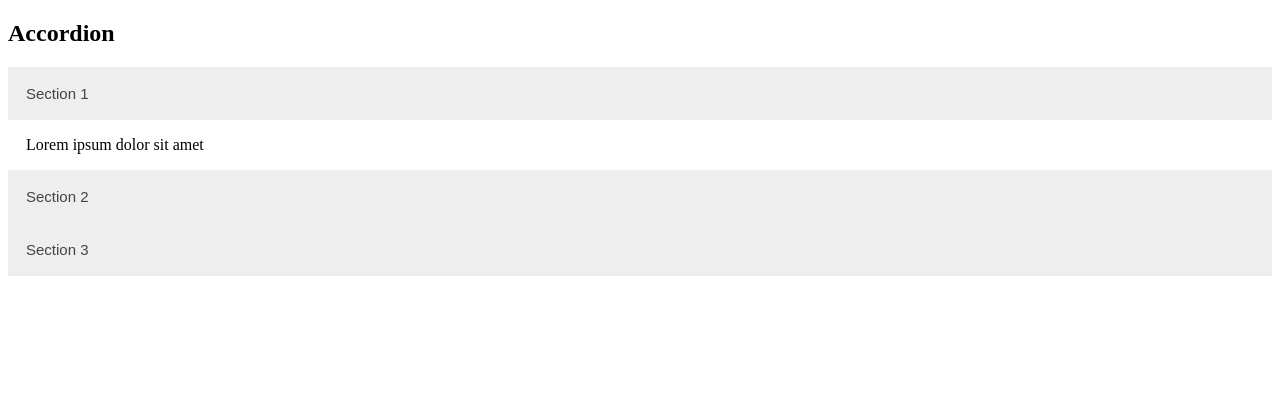
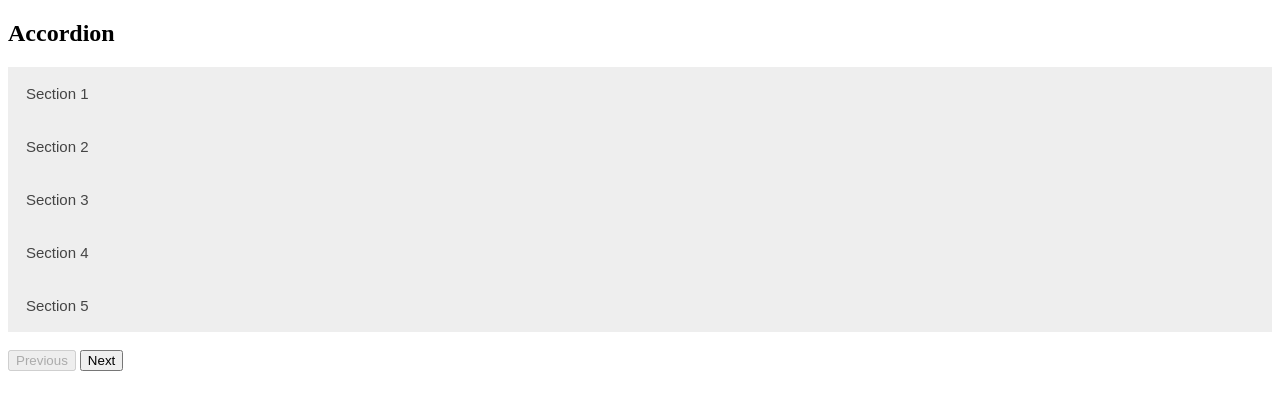
Before and after one commit to suhel-xpendablez/courseTutor, a plain HTML site: page index.html in a window 1280 px wide. Both pictures are taken after a click on the button "Section 1". Drawn offline with Linux system fonts and the light colour scheme.

Commit message:
include previous and next button to handle accordian

```diff
--- a/index.html
+++ b/index.html
@@ -35,13 +35,26 @@ div.panel.show {
   <h2>Accordion</h2>
   <div id="mainDiv">
 
-  </div>
+  </div><br>
+  <button type="button" onClick="setPrevNext('prev')" id="prevBtn">Previous</button>
+  <button type="button" onClick="setPrevNext('next')" id="nextBtn">Next</button>
 
 </body>
 <script type="text/javascript">
-var model = [{name:'Section 1',content:'Lorem ipsum dolor sit amet'},{name:'Section 2',content:'Lorem ipsum dolor sit amet'},{name:'Section 3',content:'Lorem ipsum dolor sit amet'}];
+var model = [
+  {name:'Section 1',content:'Section 1 is open. Lorem ipsum dolor sit amet'},
+  {name:'Section 2',content:'Section 2 is open. Lorem ipsum dolor sit amet'},
+  {name:'Section 3',content:'Section 3 is open. Lorem ipsum dolor sit amet'},
+  {name:'Section 4',content:'Section 4 is open. Lorem ipsum dolor sit amet'},
+  {name:'Section 5',content:'Section 5 is open. Lorem ipsum dolor sit amet'}
+];
+
 var mainDiv = document.getElementById('mainDiv');
-//var acc = document.getElementsByClassName("accordion");
+var previousBtn = document.getElementById('prevBtn');
+var nextBtn = document.getElementById('nextBtn');
+var currentSection = 0;
+var count = currentSection || 0;
+
 function setAccordian(){
   for (var i = 0; i < model.length; i++) {
     var elem = document.createElement('button');
@@ -49,32 +62,96 @@ function setAccordian(){
     var div = document.createElement('div');
     var pTag = document.createElement('p');
     div.setAttribute("class", "panel");
-
     elem.innerHTML = model[i].name;
     pTag.innerHTML = model[i].content;
+
     div.append(pTag);
     mainDiv.append(elem);
     mainDiv.append(div);
+
+    if(i == (currentSection || 0)){
+      if(currentSection > 0){
+        div.style.display = 'block';
+        previousBtn.disabled = false;
+      }else {
+        div.style.display = 'block';
+        previousBtn.disabled = true;
+      }
+      count++;
+    }
+
     elem.addEventListener('click', (function(i){
       return function(){
-        var panel = document.getElementsByClassName("panel");
-        if(panel[i].style.display == 'block'){
-          panel[i].style.display = 'none';
+        if(i == 0){
+          console.log("i",i);
+          previousBtn.disabled = true;
+          nextBtn.disabled = false;
+          setToggleDiv(i);
+          currentSection = i;
+          count = i;
         }else {
-          panel[i].style.display = 'block';
-        }
+          console.log("i",i);
+          previousBtn.disabled = false;
+          nextBtn.disabled = false;
+          setToggleDiv(i);
+          currentSection = i;
+          count = i;
+         }
+
       }
     })(i));
   }
 }
 setAccordian();
 
+function setToggleDiv(i){
+  var panel = document.getElementsByClassName("panel");
+  for (var j = 0; j < model.length; j++) {
+    if(j == i){
+      if(panel[i].style.display == 'block'){
+        panel[i].style.display = 'none';
+      }else {
+        panel[i].style.display = 'block';
+      }
+    }else {
+      panel[j].style.display = 'none';
+    }
+  }
+  // if(panel[i].style.display == 'block'){
+  //   panel[i].style.display = 'none';
+  // }else {
+  //   panel[i].style.display = 'block';
+  // }
+}
+
+function setPrevNext(action){
+  var panel = document.getElementsByClassName("panel");
+  if(action == 'prev'){
+    console.log(count);
+    if(count == 1){
+      previousBtn.disabled = true;
+      panel[count-1].style.display = 'block';
+      panel[count].style.display = 'none';
+    }else {
+      count--;
+      nextBtn.disabled = false;
+      panel[count].style.display = 'none';
+      panel[count-1].style.display = 'block';
+    }
+
+  }else if(action == 'next'){
+    if(count == 0){
+      count++;
+    }
+    previousBtn.disabled = false;
+    panel[count].style.display = 'block';
+    panel[count-1].style.display = 'none';
+    count++;
+    if(count == model.length){
+      nextBtn.disabled = true;
+    }
+  }
+}
+
 </script>
 </html>
-<!-- var acc = document.getElementsByClassName("accordion");
-var i;
-
-for (i = 0; i < acc.length; i++) {
-    acc[i].onclick = function(){
-        this.classList.toggle("active");
-        this.nextElementSibling.classList.toggle("show"); -->
```
